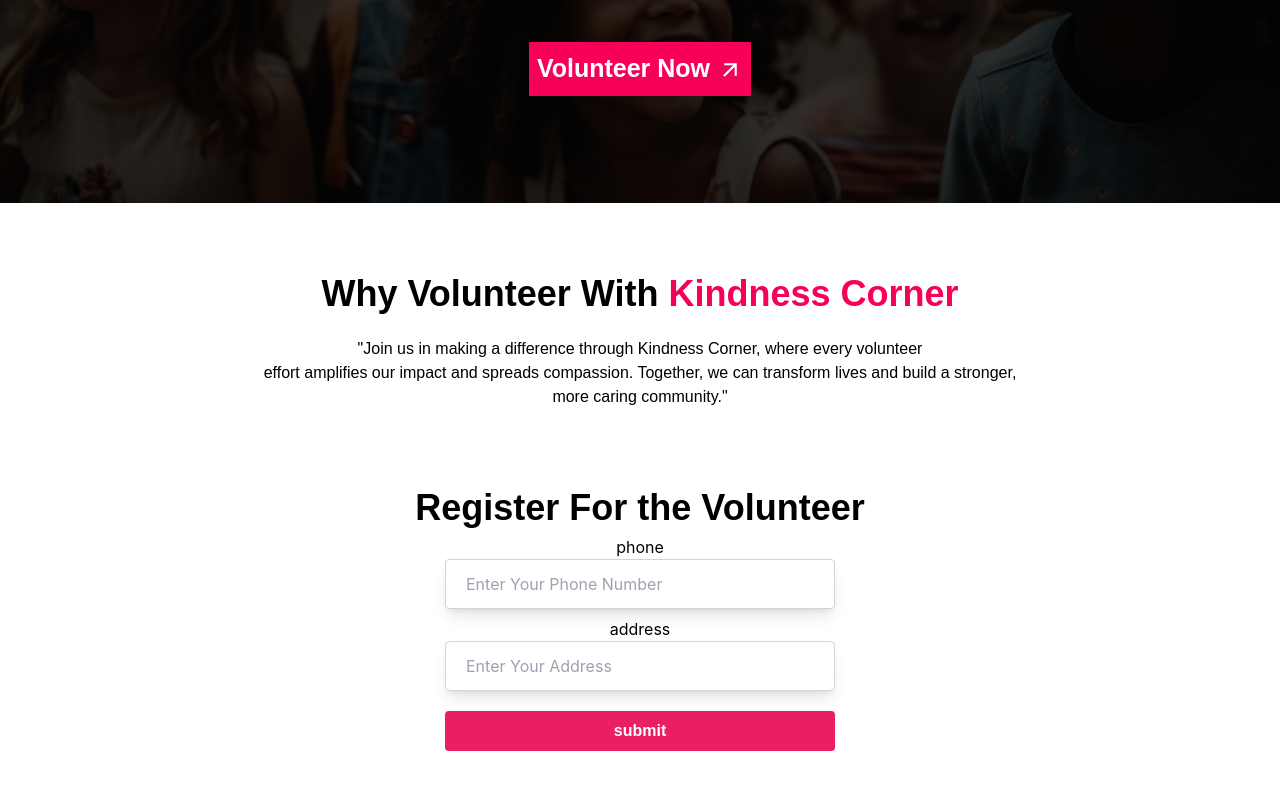
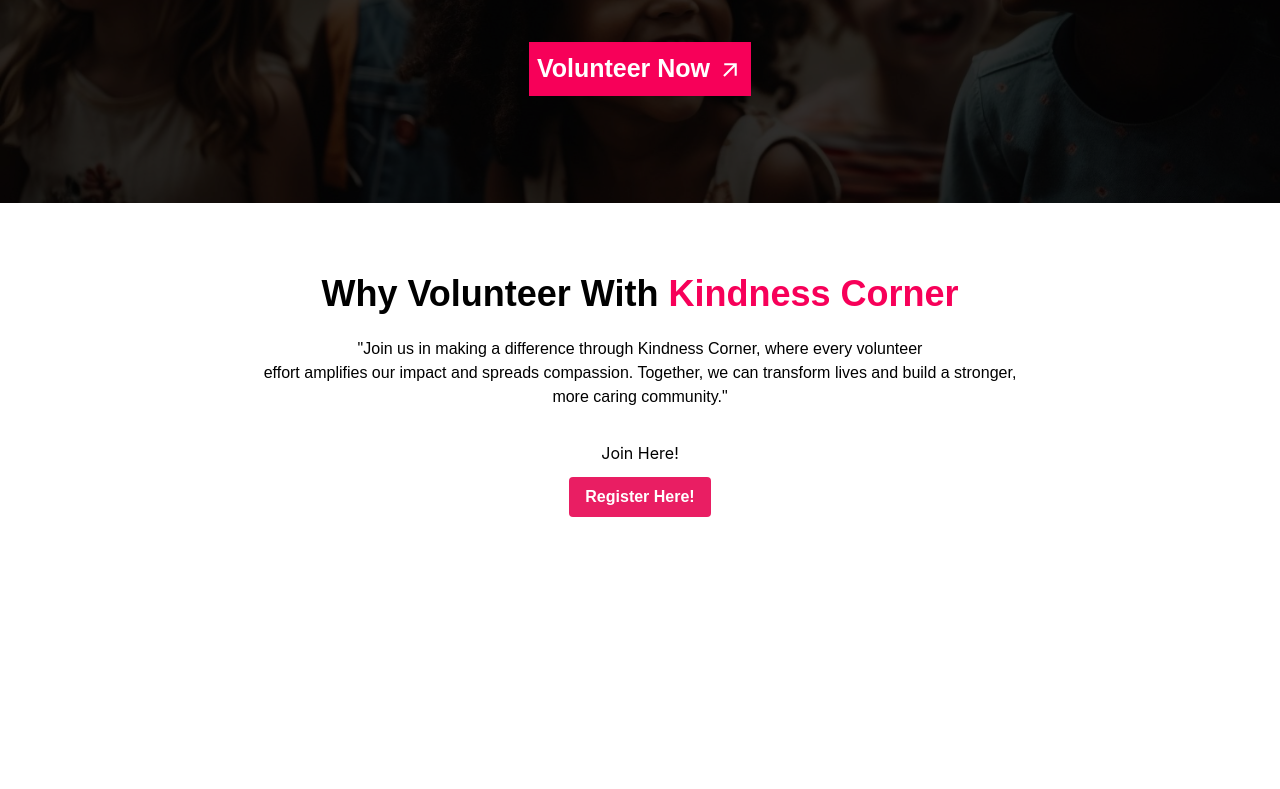
Before and after one commit to mayurrohokale/Kindness_Corner, a React (Create React App) app: page /volunteer in a window 1280 px wide. Shown: the part 321-1110 px from the top of the page. After the commit the page ends 838 px from the top, so only its background shows below. Built offline with nearby package versions, Linux system fonts and the light colour scheme.

Commit message:
fixed the all profile page errors

```diff
--- a/src/components/Home/Profile/Profile.js
+++ b/src/components/Home/Profile/Profile.js
@@ -1,16 +1,23 @@
 import React from "react";
 import { useAppState } from "../../../utils/appState";
 import { Navigate } from "react-router-dom";
+import { Link } from "react-router-dom";
+
+
+const Cstbutton = ({ text, type }) => {
+    return (
+      <button className="bg-[#E91E63] mt-3 text-white font-monserrat font-bold py-2 px-4 rounded" type={type}>
+        {text}
+      </button>
+    );
+  };
 
 export default function Profile() {
-  //   const [isVolunteer, setIsVolunteer] = useState(false);
   const { user } = useAppState();
 
-
-
-  //   const handleVolunteerToggle = () => {
-  //     setIsVolunteer(!isVolunteer);
-  //   };
+  if (!user) {
+    return <Navigate to="/" />;
+  }
 
   return (
     <div className="max-w-md mx-auto bg-white rounded-xl shadow-md overflow-hidden md:max-w-2xl mt-10 p-6">
@@ -27,15 +34,20 @@ export default function Profile() {
             {user.name}
           </h2>
           <p className="mt-2 text-gray-500">Email: {user.email}</p>
-          <p className="mt-2 text-gray-500">Phone:{user.phone}</p>
-          <p className="mt-2 text-gray-500">Address:{user.address} </p>
-
-          {user?.is_volunteer ? (
-            <span class=" mt-4 inline-block font-courier border-4 border-green-600 transform rotate-[0deg] text-green-600 font-bold uppercase tracking-wide p-2 rounded-lg text-[11px] md:text-[20px]">
+          <p className="mt-2 text-gray-500">Phone: {user.phone}</p>
+          <p className="mt-2 text-gray-500">Address: {user.address}</p>
+          {user.is_volunteer ? (
+            <span className="mt-4 inline-block font-courier border-4 border-green-600 transform rotate-[0deg] text-green-600 font-bold uppercase tracking-wide p-2 rounded-lg text-[11px] md:text-[20px]">
               Volunteer
             </span>
           ) : (
-            <button to="/volunteer">Not Volunteer</button>
+            <div>
+            <span className="mt-4 inline-block font-courier border-4 border-red-600 transform rotate-[0deg] text-red-600 font-bold uppercase tracking-wide p-2 rounded-lg text-[11px] md:text-[20px]">
+              Not an Volunteer!
+            </span>
+            <Link to="/volunteer"><Cstbutton text="Become Volunteer" /></Link></div>
+
+
           )}
         </div>
       </div>
--- a/src/components/Home/Volunteer/volunteerform.js
+++ b/src/components/Home/Volunteer/volunteerform.js
@@ -3,13 +3,11 @@ import { useAppState } from "../../../utils/appState";
 import { useState } from "react";
 import { setVolunteer } from "../../api/user";
 import { toast, ToastContainer } from "react-toastify";
-
-
-
+import { Link, useNavigate} from "react-router-dom";
 
 const Cstbutton = ({ text, type }) => {
   return (
-    <button className="bg-[#E91E63] mt-3 text-white font-monserrat font-bold py-2 px-4  rounded" type={type}>
+    <button className="bg-[#E91E63] mt-3 text-white font-monserrat font-bold py-2 px-4 rounded" type={type}>
       {text}
     </button>
   );
@@ -22,7 +20,7 @@ const CustomInput = ({ label, type, placeholder, value, onChange }) => {
         <label className="">{label}</label>
         <br />
         <input
-          className="border border-gray-300 hover:border-[#2196F3] rounded shadow-lg   w-[240px]  lg:w-[390px] max:w-[1536px]  px-5 py-3"
+          className="border border-gray-300 hover:border-[#2196F3] rounded shadow-lg w-[240px] lg:w-[390px] max:w-[1536px] px-5 py-3"
           type={type}
           placeholder={placeholder}
           value={value}
@@ -34,30 +32,33 @@ const CustomInput = ({ label, type, placeholder, value, onChange }) => {
 };
 
 export default function VolunteerForm() {
+  const [phone, setPhone] = useState("");
+  const [address, setAddress] = useState("");
+  const { user, setUser } = useAppState();
 
-  const [phone, setPhone] = useState();
-  const [address, setAddress]  = useState();
+  const navigate = useNavigate();
 
-  // const { volunteer, setVolunteer } = useAppState();
-  const {user, setUser}= useAppState();
+  async function handleVolunteer(e) {
+    e.preventDefault();
+    try {
+      const data = { phone, address };
+      const res = await setVolunteer(data);
+      console.log(res);
+      toast.success("You are now a volunteer" || res?.message , { position: "top-center" });
+      setUser((prev) => ({
+        ...prev,
+        is_volunteer: true
+      }));
+      setTimeout(() => {
+        navigate('/');
+      }, 2000);
+    } catch (error) {
+      toast.error("Something went wrong", { position: "top-center" });
+    }
+  }
 
 
-  async function handleVolunteer(e){
-    e?.preventDefault();
-    try {
-       const data = {phone, address};
-       const res = await setVolunteer(data);
-       console.log(res);
-      //  if(res?.message){
-        toast.success(res?.message || "You are Now a Volunteer",{position: "top-center"});
-      //  }
-       setUser((prev)=> ({
-        ...prev,is_volunteer: true
-       }))
-    } catch (error) {
-      toast.error("something went wrong", {position: "top-center"});
-    }
-  }
+
   console.log(user);
 
   return (
@@ -68,7 +69,7 @@ export default function VolunteerForm() {
           style={{ backgroundImage: "url('./images/img2.jpg')" }}
         >
           <div className="absolute inset-0 bg-black opacity-80"></div>
-          <div className="relative flex flex-col justify-center items-center  text-white font-bold text-[30px] md:text-[52px] gap-6 font-monserrat h-full">
+          <div className="relative flex flex-col justify-center items-center text-white font-bold text-[30px] md:text-[52px] gap-6 font-monserrat h-full">
             <h1 className="text-center">
               Add Purpose To Your
               <br /> Weekends
@@ -81,14 +82,13 @@ export default function VolunteerForm() {
         </div>
       </div>
       <div className="pt-8">
-        <div className="p-8 flex flex-col gap-4 justify-center items-center ">
+        <div className="p-8 flex flex-col gap-4 justify-center items-center">
           <h1 className="text-[20px] md:text-[36px] font-bold font-monserrat">
             Why Volunteer With{" "}
             <span className="text-[#F70059]"> Kindness Corner</span>
           </h1>
-          <h2 className=" font-monserrat text-[8px] md:text-[16px]">
-            "Join us in making a difference through Kindness Corner, where every
-            volunteer
+          <h2 className="font-monserrat text-[8px] md:text-[16px]">
+            "Join us in making a difference through Kindness Corner, where every volunteer
             <br /> effort amplifies our impact and spreads compassion. Together,
             we can transform lives and build a stronger,
             <br /> more caring community."
@@ -101,39 +101,44 @@ export default function VolunteerForm() {
         </div>
       </div>
 
-        {user?.is_volunteer ?(<div className=" m-4 pb-8">
-            <span class="inline-block font-courier border-4 border-green-600 transform rotate-[-8deg] text-green-600 font-bold uppercase tracking-wide px-4 py-2 rounded-lg text-[11px] md:text-2xl">Aleready Volunteer!</span>
+      {!user ? (
+        <div>
+          <h1>Join Here!</h1>
+          <Link to="/register">
+          <Cstbutton text="Register Here!"  /></Link>
 
-        </div>) : (
-
-
-
-
+        </div>
+      ) : user?.is_volunteer ? (
+        <div className="m-4 pb-8">
+          <span className="inline-block font-courier border-4 border-green-600 transform rotate-[-8deg] text-green-600 font-bold uppercase tracking-wide px-4 py-2 rounded-lg text-[11px] md:text-2xl">
+            Already Volunteer!
+          </span>
+        </div>
+      ) : (
         <div className="flex flex-col justify-center items-center m-4 p-6">
-          <h1 className=" font-monserrat font-bold text-[20px] md:text-[36px]">
-            Register For the Volunteer{" "}
+          <h1 className="font-monserrat font-bold text-[20px] md:text-[36px]">
+            Register For the Volunteer
           </h1>
-
           <form className="flex flex-col gap-2" onSubmit={handleVolunteer}>
-
             <CustomInput
-              label="phone"
+              label="Phone"
               type="phone"
-              placeholder={"Enter Your Phone Number"}
+              placeholder="Enter Your Phone Number"
               value={phone}
-              onChange={(e)=> setPhone(e.target.value)}
+              onChange={(e) => setPhone(e.target.value)}
             />
             <CustomInput
-              label="address"
+              label="Address"
               type="textarea"
               value={address}
-              placeholder={"Enter Your Address"}
-              onChange={(e)=> setAddress(e.target.value)}
+              placeholder="Enter Your Address"
+              onChange={(e) => setAddress(e.target.value)}
             />
-            <Cstbutton text="submit" type="submit" />
+            <Cstbutton text="Submit" type="submit" />
           </form>
-        </div>)}
-            <ToastContainer/>
+        </div>
+      )}
+      <ToastContainer />
     </div>
   );
 }
```
